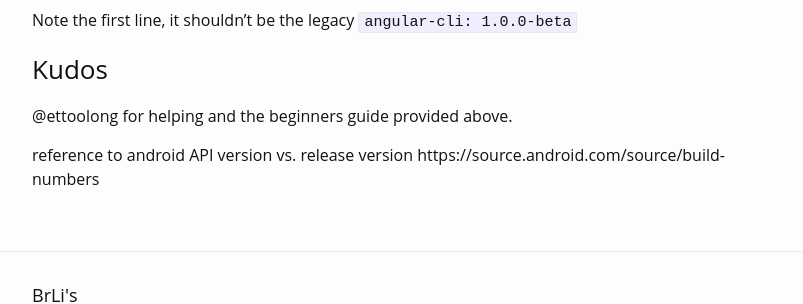
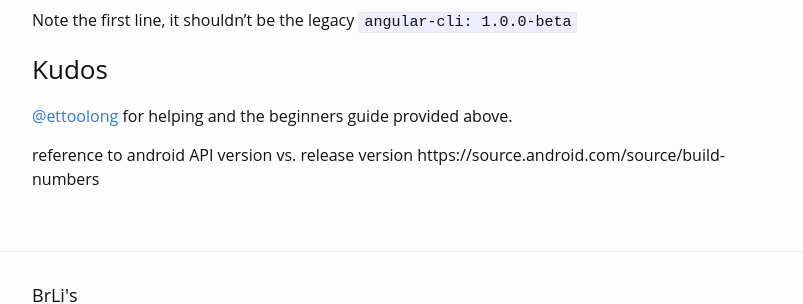
Before and after one commit to Brli/brli.github.io, a Jekyll site: the page built from _posts/2017-07-10-note-openptt-development.markdown, in a window 1280 px wide and 900 px high, scrolled down 2223 px. Shown: the part 404-708 px from the top of the window, without its empty margins (238-1041 px from the left). Built offline with Jekyll 4.4.1, drawn with Linux system fonts in a browser that asks for light colours; comment, search, counter and statistics services are not loaded; some of the changed lines change nothing that is shown.

Commit message:
add href

```diff
--- a/_posts/2017-07-10-note-openptt-development.markdown
+++ b/_posts/2017-07-10-note-openptt-development.markdown
@@ -124,7 +124,7 @@ Note the first line, it shouldn't be the legacy `angular-cli: 1.0.0-beta`
 
 ### Kudos
 
-@ettoolong for helping and the beginners guide provided above.
+[@ettoolong](https://github.com/ettoolong) for helping and the beginners guide provided above.
 
 reference to android API version vs. release version
 https://source.android.com/source/build-numbers
```
